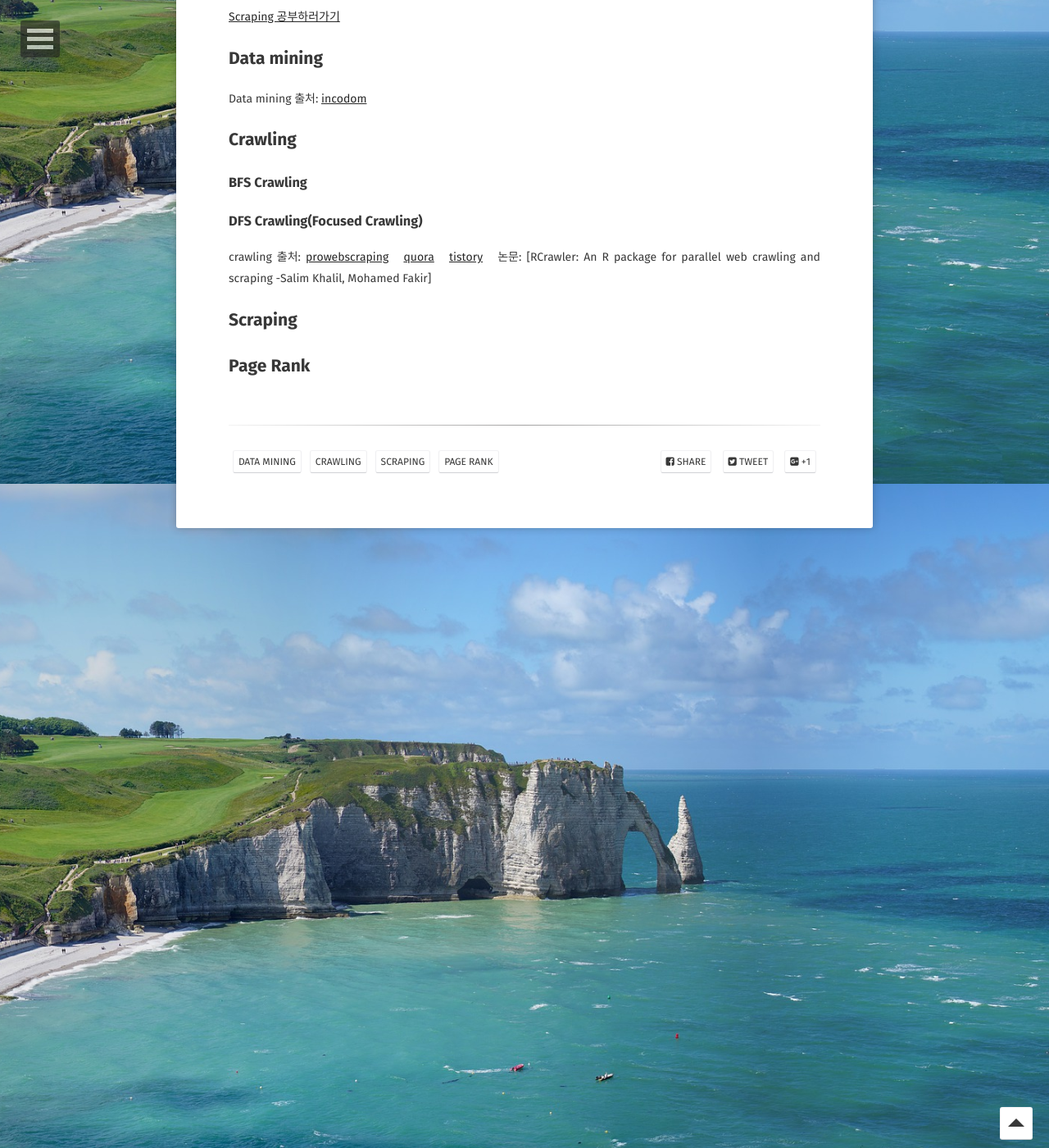
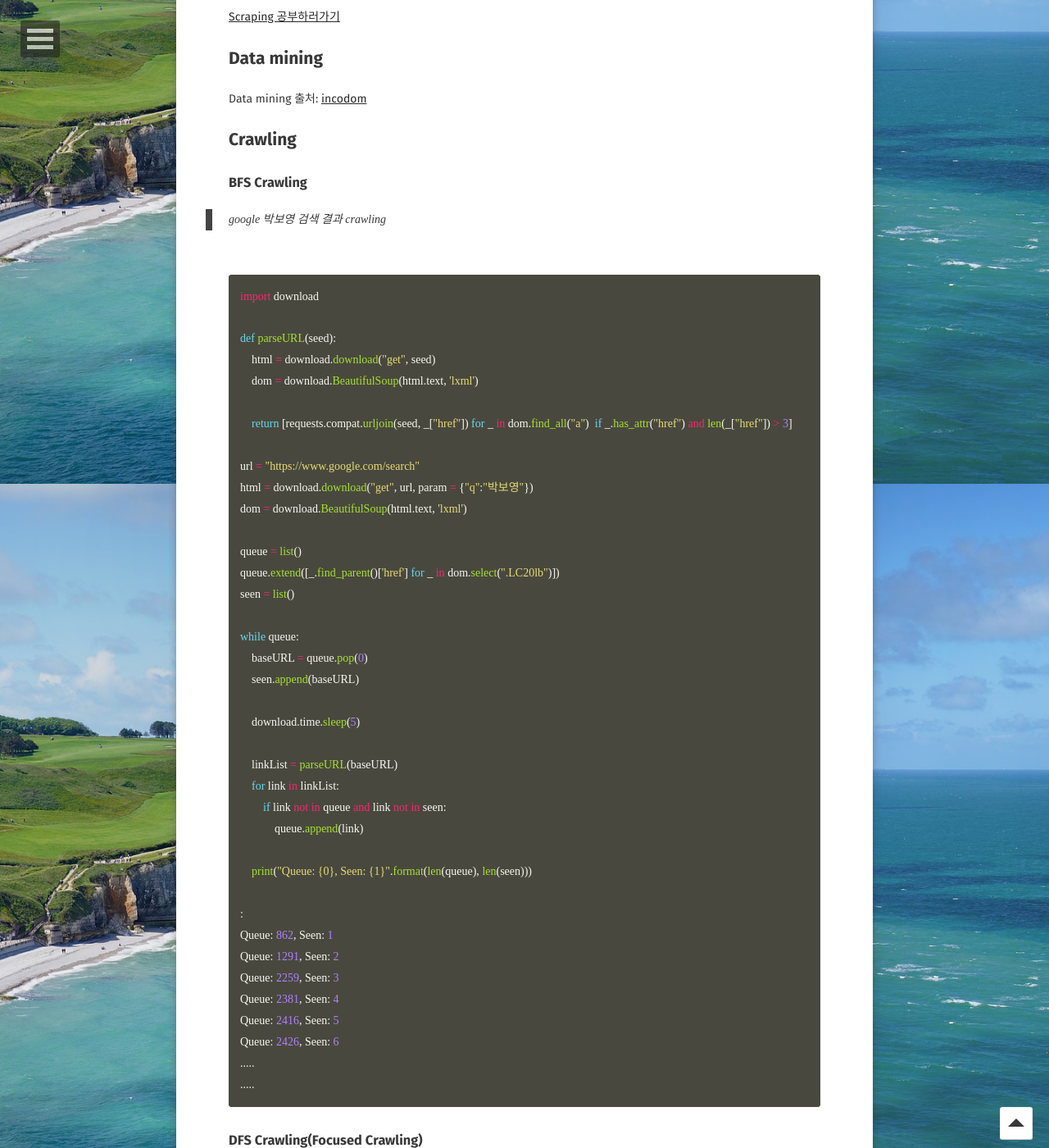
Before and after one commit to Jungjihyuk/JH_Life, a Jekyll site: the page built from _posts/2019-07-15-data-collection.md, in a window 1280 px wide and 1400 px high, scrolled down 2110 px. Shown: the whole window at 82% size. Built offline with Jekyll 4.4.1, drawn with Linux system fonts in a browser that asks for light colours; some web fonts are replaced; comment, search, counter and statistics services are not loaded.

Commit message:
update BFS Crawling contents

````diff
--- a/_posts/2019-07-15-data-collection.md
+++ b/_posts/2019-07-15-data-collection.md
@@ -101,6 +101,52 @@ Data mining 출처: [incodom](http://www.incodom.kr/Data_mining_%EC%A0%95%EC%9D%
 
 ### BFS Crawling
 
+> google 박보영 검색 결과 crawling
+
+<br>
+
+```python
+import download
+
+def parseURL(seed):
+    html = download.download("get", seed)
+    dom = download.BeautifulSoup(html.text, 'lxml')
+
+    return [requests.compat.urljoin(seed, _["href"]) for _ in dom.find_all("a")  if _.has_attr("href") and len(_["href"]) > 3]
+
+url = "https://www.google.com/search"
+html = download.download("get", url, param = {"q":"박보영"})
+dom = download.BeautifulSoup(html.text, 'lxml')
+
+queue = list()
+queue.extend([_.find_parent()['href'] for _ in dom.select(".LC20lb")])
+seen = list()
+
+while queue:
+    baseURL = queue.pop(0)
+    seen.append(baseURL)
+
+    download.time.sleep(5)
+
+    linkList = parseURL(baseURL)
+    for link in linkList:
+        if link not in queue and link not in seen:
+            queue.append(link)
+
+    print("Queue: {0}, Seen: {1}".format(len(queue), len(seen)))
+
+:
+Queue: 862, Seen: 1
+Queue: 1291, Seen: 2
+Queue: 2259, Seen: 3
+Queue: 2381, Seen: 4
+Queue: 2416, Seen: 5
+Queue: 2426, Seen: 6
+.....
+.....
+```
+
+
 ### DFS Crawling(Focused Crawling)
 
 
````
